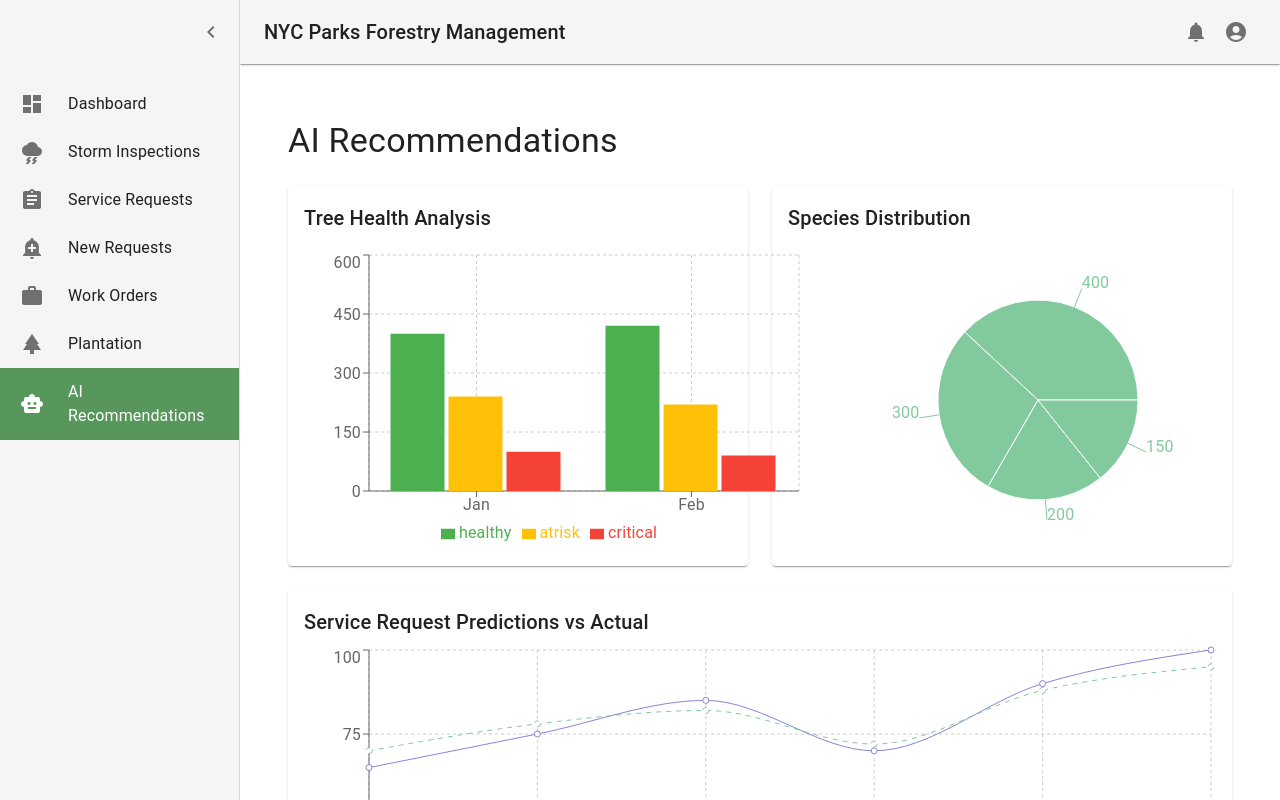
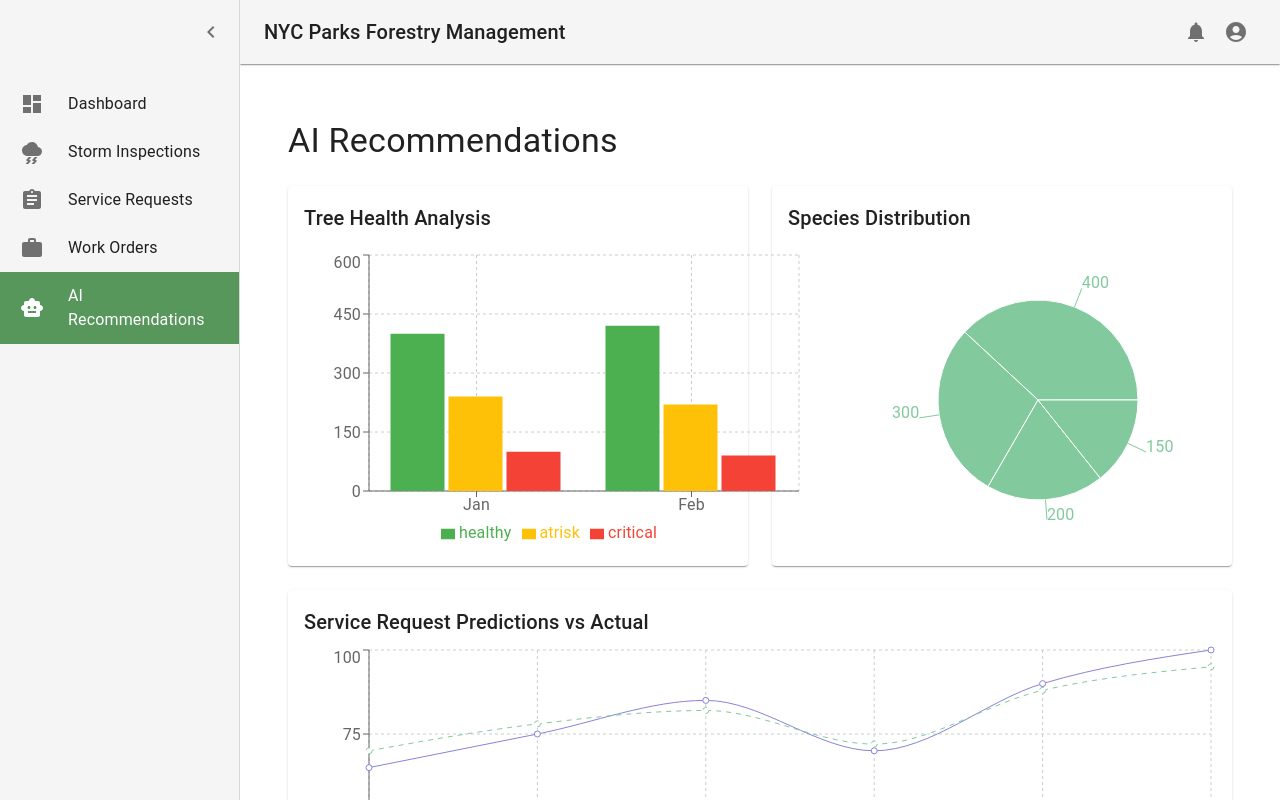
Before and after one commit to sonishivam1402/Forestry_Dashboard, a React (Create React App) app: page /ai-recommendations in a window 1280 px wide. Shown: the top 800 px of the page. Built offline with nearby package versions, Linux system fonts and the light colour scheme.

Commit message:
commented unwanted modules

```diff
--- a/src/App.js
+++ b/src/App.js
@@ -50,9 +50,9 @@
               <Route path="/" element={<Dashboard />} />
               <Route path="/storm-inspections" element={<StormInspection />} />
               <Route path="/service-requests" element={<ServiceRequests />} />
-              <Route path="/new-requests" element={<NewServiceRequests />} />
+              {/* <Route path="/new-requests" element={<NewServiceRequests />} /> */}
               <Route path="/work-orders" element={<WorkOrders />} />
-              <Route path="/plantation" element={<Plantation />} />
+              {/* <Route path="/plantation" element={<Plantation />} /> */}
               <Route path="/ai-recommendations" element={<AIRecommendations />} />
             </Routes>
           </Suspense>
--- a/src/components/common/Sidebar.js
+++ b/src/components/common/Sidebar.js
@@ -34,9 +34,9 @@
   { text: 'Dashboard', icon: <DashboardIcon />, path: '/' },
   { text: 'Storm Inspections', icon: <ThunderstormIcon />, path: '/storm-inspections' },
   { text: 'Service Requests', icon: <AssignmentIcon />, path: '/service-requests' },
-  { text: 'New Requests', icon: <NewRequestsIcon />, path: '/new-requests' },
+  // { text: 'New Requests', icon: <NewRequestsIcon />, path: '/new-requests' },
   { text: 'Work Orders', icon: <WorkIcon />, path: '/work-orders' },
-  { text: 'Plantation', icon: <ParkIcon />, path: '/plantation' },
+  // { text: 'Plantation', icon: <ParkIcon />, path: '/plantation' },
   { text: 'AI Recommendations', icon: <SmartToyIcon />, path: '/ai-recommendations' },
 ];
 
```
